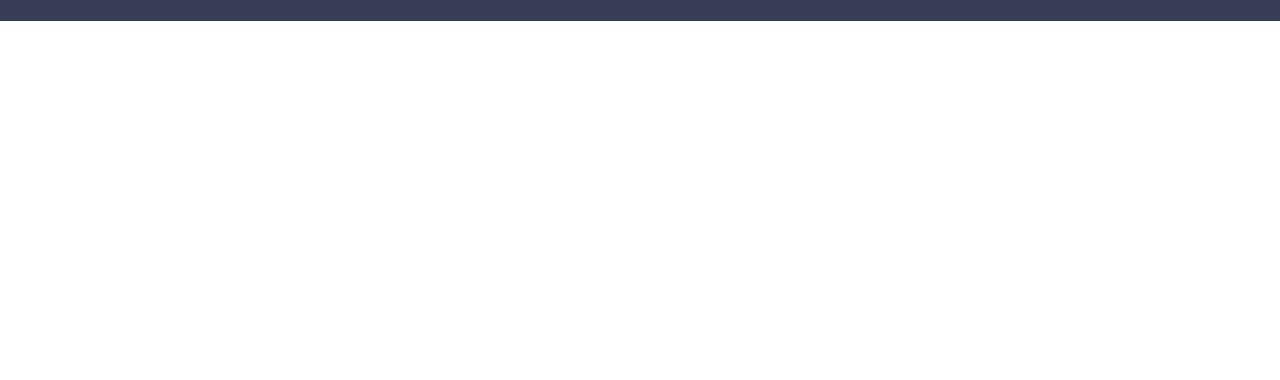
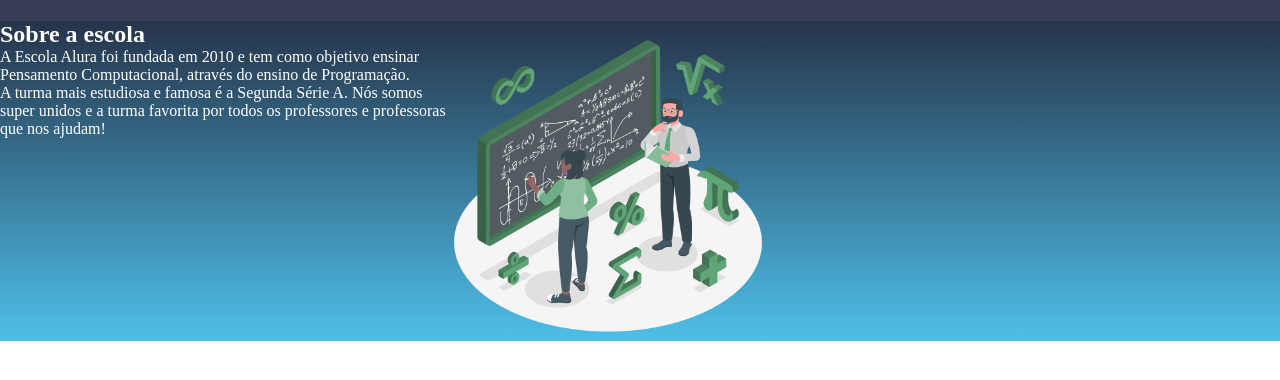
Before and after one commit to fabischor/site-criativo-2024, a plain HTML site: page index.html in a window 1280 px wide. Shown: the part 54-434 px from the top of the page. Drawn offline with Linux system fonts and the light colour scheme.

Commit message:
Criando seção escola

```diff
--- a/index.html
+++ b/index.html
@@ -14,6 +14,15 @@
             <li class="cabecalho-lista-item">Estudante</li>
         </ul>
     </header>
+    <section class="escola">
+        <div class="escola-div-conteudo">
+            <h2 class="escola-titulo">Sobre a escola</h2>
+            <p class="escola-texto-um">A Escola Alura foi fundada em 2010 e tem como objetivo ensinar Pensamento Computacional, através do ensino de  Programação.</p>
+            <p class="escola-texto-dois">A turma mais estudiosa e famosa é a Segunda Série A. Nós somos super unidos e a turma favorita por todos os professores e professoras que nos ajudam!</p>
+        </div>
+        <img class="escola-imagem" src="Mathematics-amico.png" alt="Professores no quadro de giz">
+
+    </section>
 
 </body>
 </html>
--- a/style.css
+++ b/style.css
@@ -21,3 +21,17 @@
     margin: 0 16px;
     font-size: 24px;
 }
+
+.escola-imagem{
+    width: 25%;
+}
+
+.escola{
+    background-image: linear-gradient(#26344a, #4EBFE9);
+    color: white;
+    display: flex;
+}
+
+.escola-div-conteudo{
+    width: 35%;
+}
```
Also changed, not shown: Mathematics-amico.png (added).
